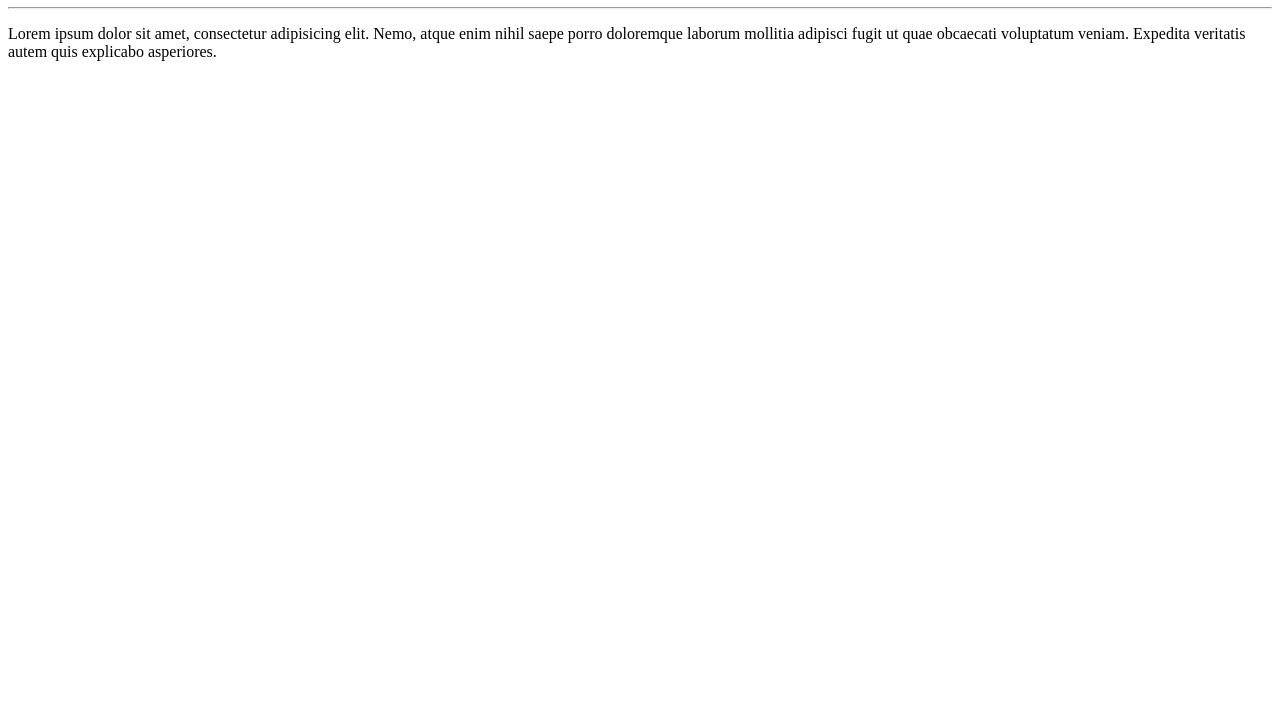
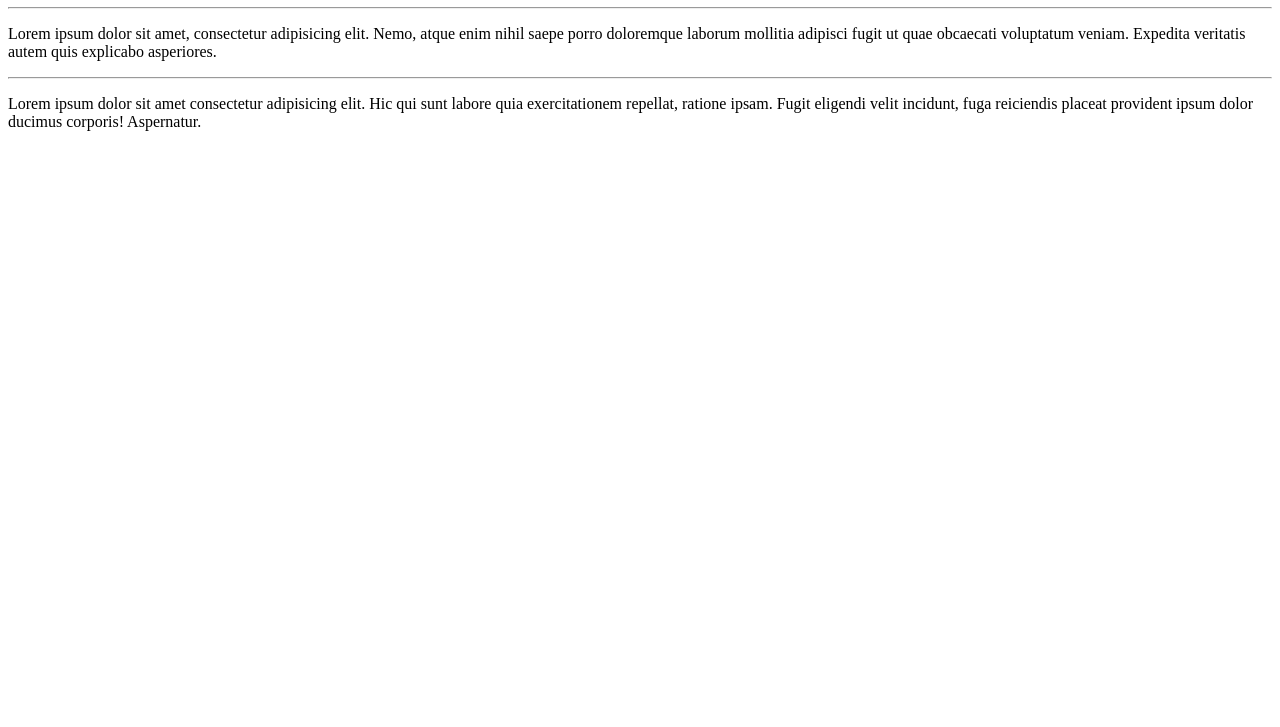
Before and after one commit to VitorSantosCosta/Ola-Mundo, a plain HTML site: page Site-Exemplo/index.html in a window 1280 px wide. Shown: the part 73-800 px from the top of the page. Drawn offline with Linux system fonts and the light colour scheme.

Commit message:
Adicionei outro parágrafo

```diff
--- a/Site-Exemplo/index.html
+++ b/Site-Exemplo/index.html
@@ -10,5 +10,7 @@
     <h1>Olá, Mundo!</h1>
     <hr>
     <p>Lorem ipsum dolor sit amet, consectetur adipisicing elit. Nemo, atque enim nihil saepe porro doloremque laborum mollitia adipisci fugit ut quae obcaecati voluptatum veniam. Expedita veritatis autem quis explicabo asperiores.</p>
+    <hr>
+    <p>Lorem ipsum dolor sit amet consectetur adipisicing elit. Hic qui sunt labore quia exercitationem repellat, ratione ipsam. Fugit eligendi velit incidunt, fuga reiciendis placeat provident ipsum dolor ducimus corporis! Aspernatur.</p>
 </body>
 </html>
```
